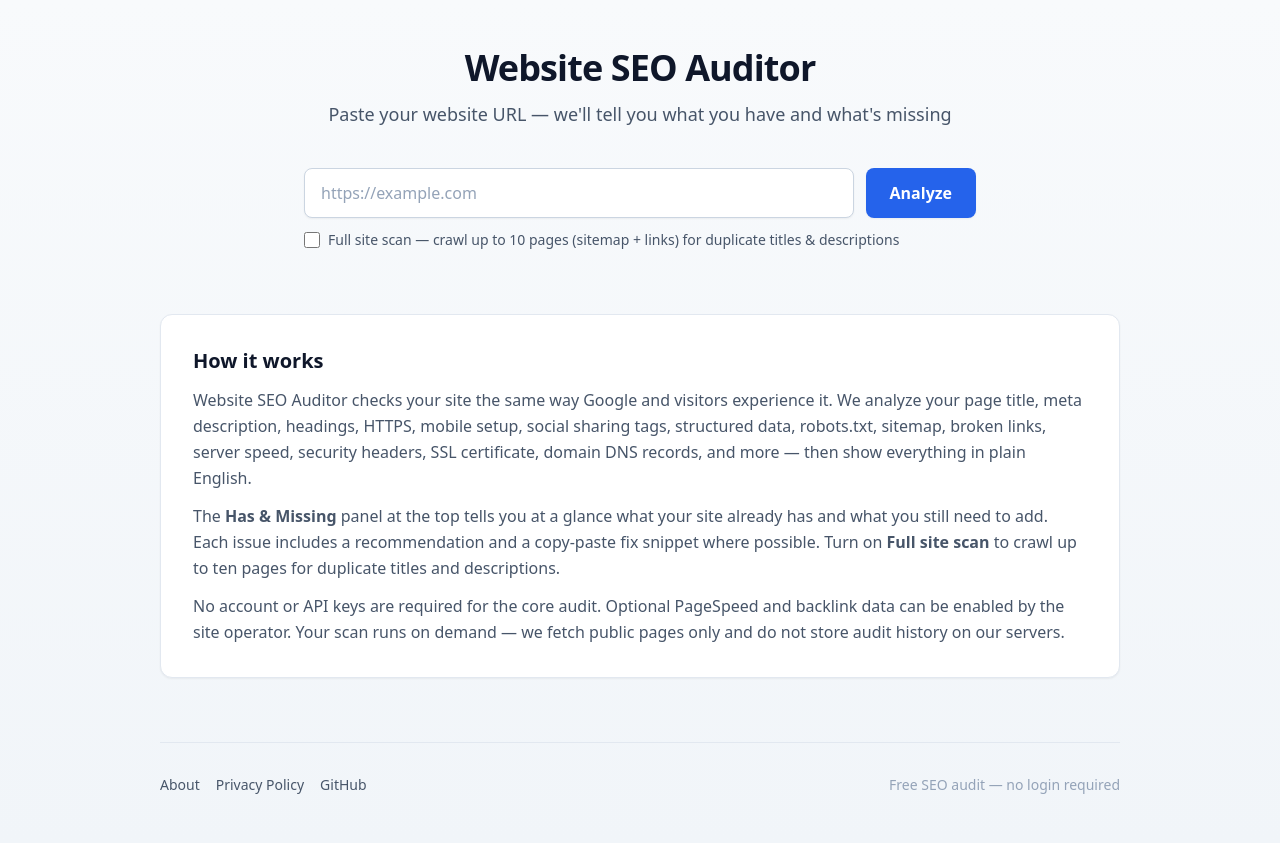
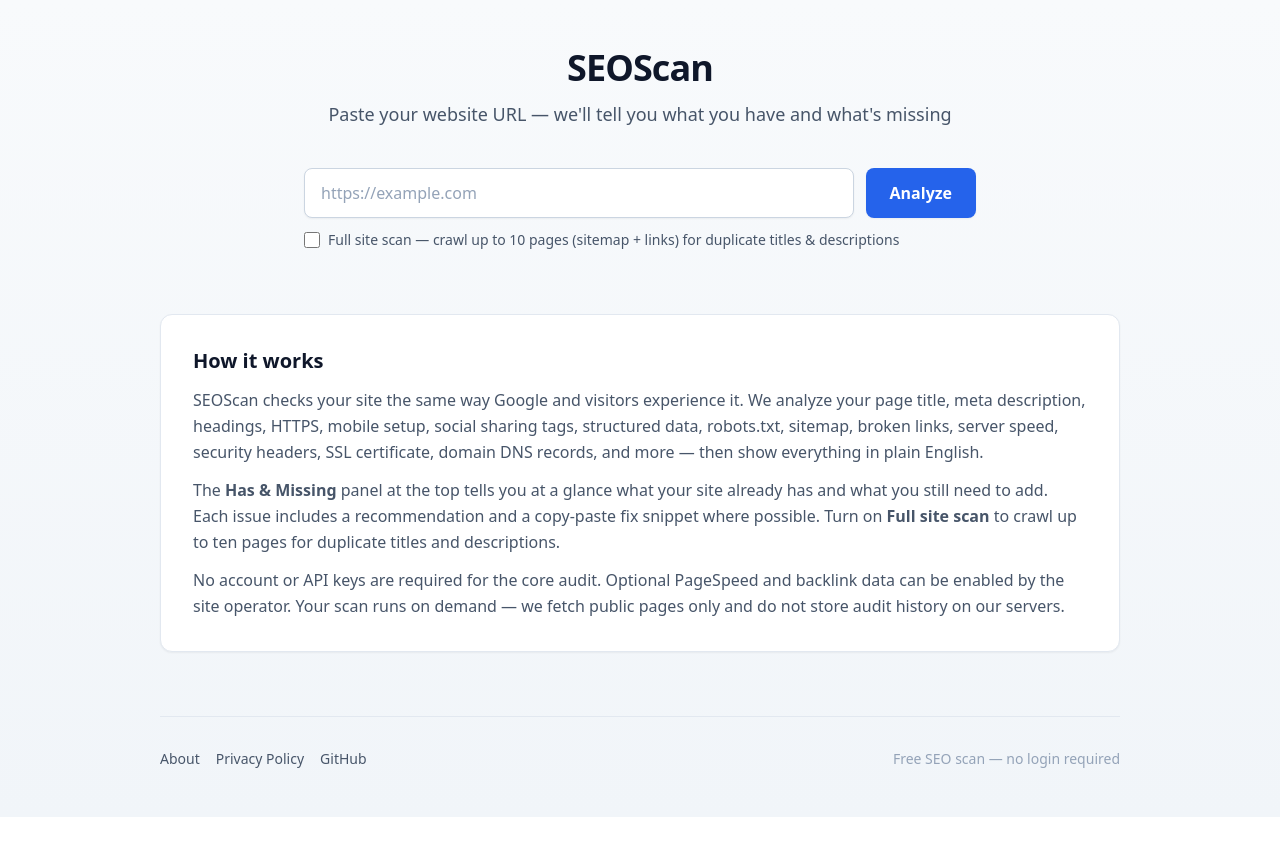
Before and after one commit to Samson397/Website-seo, a Next.js app: page / in a window 1280 px wide. After the commit the page ends 817 px from the top, so only its background shows below. Built offline with nearby package versions, Linux system fonts and the light colour scheme; no server answers.

Commit message:
Rebrand to SEOScan with updated logo and metadata
Co-authored-by: Samson397 <Samson397@users.noreply.github.com>

```diff
--- a/package.json
+++ b/package.json
@@ -1,5 +1,5 @@
 {
-  "name": "website-seo",
+  "name": "seoscan",
   "version": "0.1.0",
   "private": true,
   "scripts": {
--- a/src/app/about/page.tsx
+++ b/src/app/about/page.tsx
@@ -1,8 +1,8 @@
 import Link from "next/link";
 
 export const metadata = {
-  title: "About — Website SEO Auditor",
-  description: "About the free Website SEO Auditor tool.",
+  title: "About — SEOScan",
+  description: "About the free SEOScan website audit tool.",
 };
 
 export default function AboutPage() {
@@ -12,9 +12,9 @@ export default function AboutPage() {
         <Link href="/" className="text-sm text-blue-600 hover:underline">
           ← Back to auditor
         </Link>
-        <h1 className="mt-6 text-3xl font-bold text-slate-900">About Website SEO Auditor</h1>
+        <h1 className="mt-6 text-3xl font-bold text-slate-900">About SEOScan</h1>
         <p className="mt-4 leading-relaxed">
-          Website SEO Auditor is a free online tool that scans any public website and tells you
+          SEOScan is a free online tool that scans any public website and tells you
           what you have and what&apos;s missing — SEO tags, performance, security headers,
           accessibility, DNS records, and more.
         </p>
--- a/src/app/api/version/route.ts
+++ b/src/app/api/version/route.ts
@@ -2,7 +2,7 @@ import { NextResponse } from "next/server";
 
 export async function GET() {
   return NextResponse.json({
-    app: "website-seo-auditor",
+    app: "seoscan",
     version: process.env.VERCEL_GIT_COMMIT_SHA?.slice(0, 7) ?? "local",
     branch: process.env.VERCEL_GIT_COMMIT_REF ?? "local",
     features: {
--- a/src/app/apple-icon.tsx
+++ b/src/app/apple-icon.tsx
@@ -20,7 +20,7 @@ export default function AppleIcon() {
           fontFamily: "system-ui, sans-serif",
         }}
       >
-        SEO
+        Scan
       </div>
     ),
     { ...size }
--- a/src/app/layout.tsx
+++ b/src/app/layout.tsx
@@ -6,9 +6,9 @@ const siteUrl =
   process.env.NEXT_PUBLIC_SITE_URL ??
   (process.env.VERCEL_URL ? `https://${process.env.VERCEL_URL}` : "http://localhost:3000");
 
-const title = "Website SEO Auditor — Free SEO, Security & Performance Scan";
+const title = "SEOScan — Free Website SEO & Security Audit";
 const description =
-  "Free website audit tool. Paste any URL to see what you have and what's missing — SEO, speed, security, accessibility, DNS, and more. No login required.";
+  "Paste any URL. SEOScan shows what your site has and what's missing — SEO, speed, security, accessibility, and DNS. Free, no login.";
 
 export const metadata: Metadata = {
   metadataBase: new URL(siteUrl),
@@ -19,7 +19,7 @@ export const metadata: Metadata = {
     title,
     description,
     url: siteUrl,
-    siteName: "Website SEO Auditor",
+    siteName: "SEOScan",
     type: "website",
     locale: "en_GB",
   },
@@ -39,7 +39,7 @@ export default function RootLayout({
   const jsonLd = {
     "@context": "https://schema.org",
     "@type": "WebApplication",
-    name: "Website SEO Auditor",
+    name: "SEOScan",
     description,
     url: siteUrl,
     applicationCategory: "BusinessApplication",
--- a/src/app/manifest.ts
+++ b/src/app/manifest.ts
@@ -2,9 +2,9 @@ import { MetadataRoute } from "next";
 
 export default function manifest(): MetadataRoute.Manifest {
   return {
-    name: "Website SEO Auditor",
-    short_name: "SEO Auditor",
-    description: "Free website SEO, security, and performance audit",
+    name: "SEOScan",
+    short_name: "SEOScan",
+    description: "Free website SEO, security, and performance scan",
     start_url: "/",
     display: "standalone",
     background_color: "#f8fafc",
--- a/src/app/opengraph-image.tsx
+++ b/src/app/opengraph-image.tsx
@@ -22,10 +22,10 @@ export default function OpenGraphImage() {
         }}
       >
         <div style={{ fontSize: 56, fontWeight: 700, marginBottom: 16 }}>
-          Website SEO Auditor
+          SEOScan
         </div>
         <div style={{ fontSize: 28, opacity: 0.9, textAlign: "center", maxWidth: 800 }}>
-          See what your website has and what&apos;s missing — free, no login
+          What your site has &amp; what&apos;s missing
         </div>
       </div>
     ),
--- a/src/app/page.tsx
+++ b/src/app/page.tsx
@@ -79,7 +79,7 @@ export default function Home() {
       <div className="mx-auto max-w-5xl px-4 py-12 sm:px-6 lg:px-8">
         <header className="mb-10 text-center">
           <h1 className="text-4xl font-bold tracking-tight text-slate-900">
-            Website SEO Auditor
+            SEOScan
           </h1>
           <p className="mt-3 text-lg text-slate-600">
             Paste your website URL — we&apos;ll tell you what you have and what&apos;s missing
--- a/src/app/privacy/page.tsx
+++ b/src/app/privacy/page.tsx
@@ -1,8 +1,8 @@
 import Link from "next/link";
 
 export const metadata = {
-  title: "Privacy Policy — Website SEO Auditor",
-  description: "Privacy policy for the Website SEO Auditor free online tool.",
+  title: "Privacy Policy — SEOScan",
+  description: "Privacy policy for SEOScan.",
 };
 
 export default function PrivacyPage() {
--- a/src/components/HowItWorks.tsx
+++ b/src/components/HowItWorks.tsx
@@ -3,7 +3,7 @@ export function HowItWorks() {
     <section className="mt-16 rounded-xl border border-slate-200 bg-white p-6 shadow-sm sm:p-8">
       <h2 className="text-xl font-bold text-slate-900">How it works</h2>
       <p className="mt-3 text-slate-600 leading-relaxed">
-        Website SEO Auditor checks your site the same way Google and visitors experience it. We
+        SEOScan checks your site the same way Google and visitors experience it. We
         analyze your page title, meta description, headings, HTTPS, mobile setup, social sharing
         tags, structured data, robots.txt, sitemap, broken links, server speed, security headers,
         SSL certificate, domain DNS records, and more — then show everything in plain English.
--- a/src/components/SiteFooter.tsx
+++ b/src/components/SiteFooter.tsx
@@ -21,7 +21,7 @@ export function SiteFooter() {
           </a>
         </nav>
         <p className="text-center text-slate-400">
-          Free SEO audit — no login required
+          Free SEO scan — no login required
         </p>
       </div>
     </footer>
```
Also changed, not shown: public/llms.txt, src/app/icon.svg.
